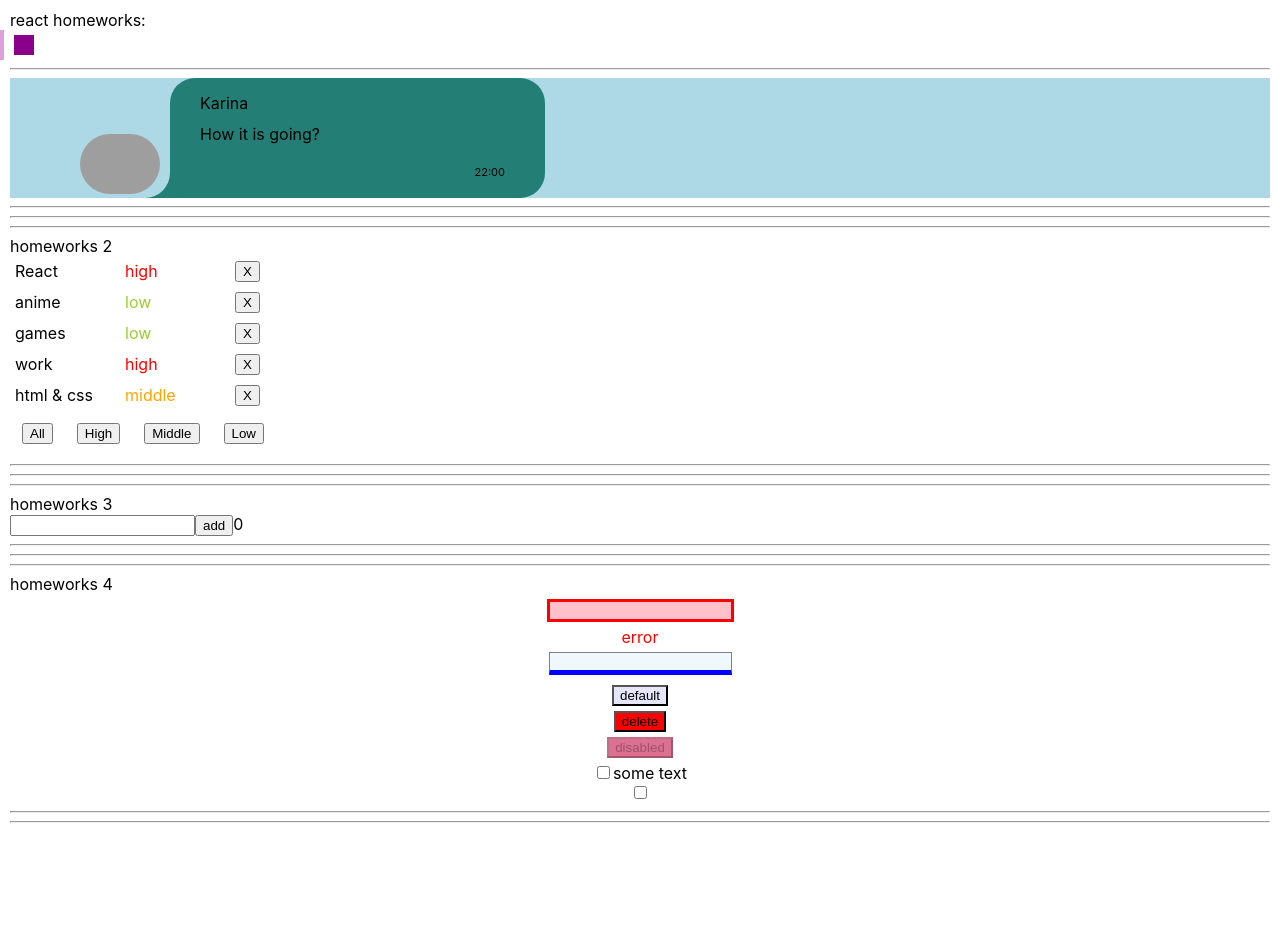
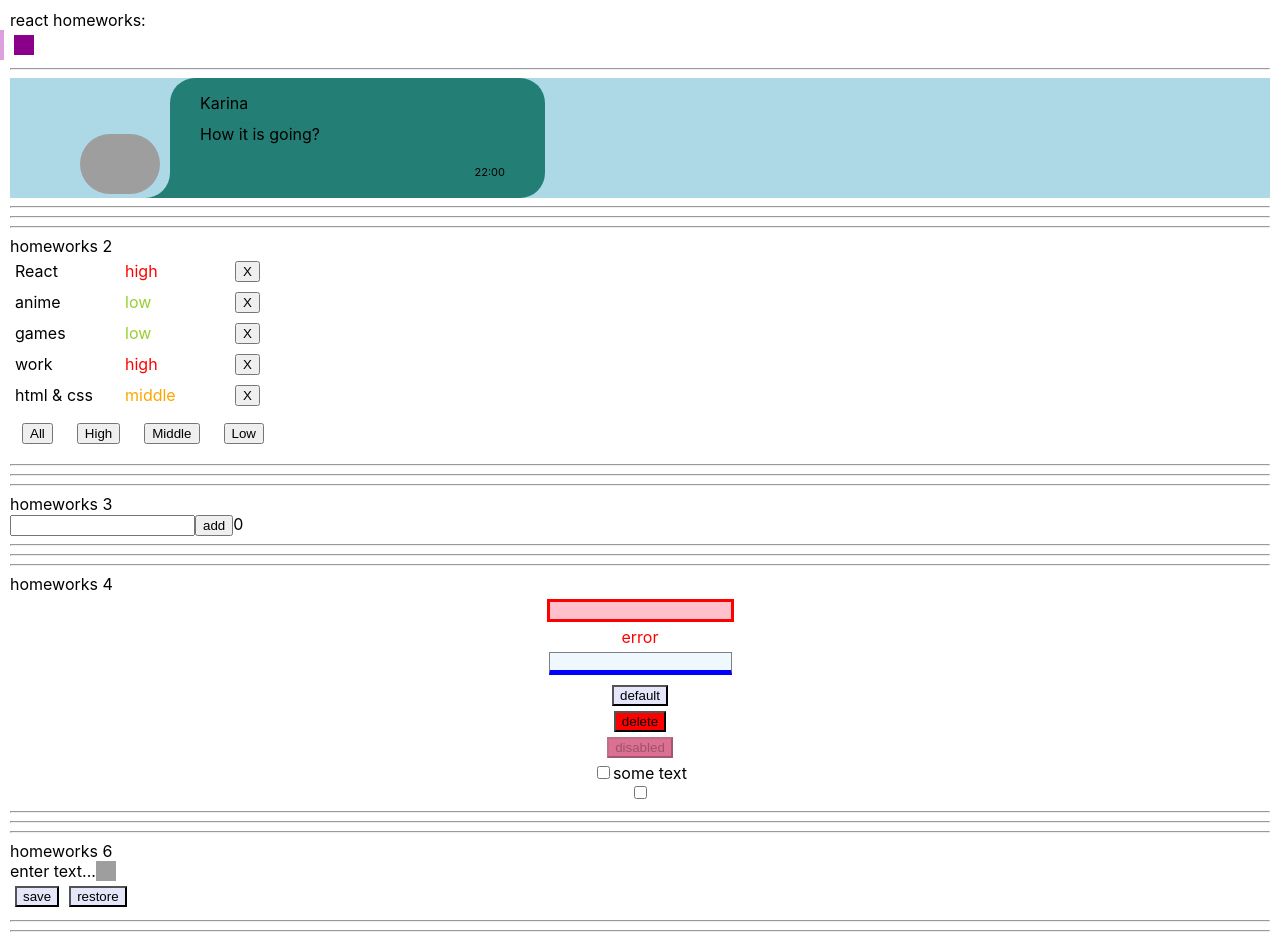
Before and after one commit to karinaOl/ignat_homeworks, a React (Create React App) app: page /#/pre-junior in a window 1280 px wide. Before the commit the page ends 841 px from the top, so only its background shows below. Built offline with nearby package versions, Linux system fonts and the light colour scheme; grey boxes are pictures that could not be loaded.

Commit message:
HW6 done

```diff
--- a/src/p1-main/m1-ui/u1-app/App.tsx
+++ b/src/p1-main/m1-ui/u1-app/App.tsx
@@ -1,12 +1,14 @@
 import React from 'react'
 import s from './App.module.css'
 import HW5 from "../../../p2-homeworks/h5/HW5";
+import HW6 from "../../../p2-homeworks/h6/HW6";
 
 function App() {
     return (
         <div className={s.App}>
             <div>react homeworks:</div>
             <HW5/>
+            <HW6/>
 
         </div>
     )
--- /dev/null
+++ b/src/p2-homeworks/h6/HW6.tsx
@@ -0,0 +1,40 @@
+import React, {useState} from 'react'
+import SuperEditableSpan from './common/c4-SuperEditableSpan/SuperEditableSpan'
+import SuperButton from '../h4/common/c2-SuperButton/SuperButton'
+import {restoreState, saveState} from './localStorage/localStorage'
+
+function HW6() {
+    const [value, setValue] = useState<string>('')
+
+    const save = () => {
+        saveState<string>('editable-span-value', value)
+    }
+    const restore = () => {
+        setValue(restoreState<string>('editable-span-value', ''));
+    }
+
+    return (
+        <div>
+            <hr/>
+            homeworks 6
+
+            {/*should work (должно работать)*/}
+            <div>
+                <SuperEditableSpan
+                    value={value}
+                    onChangeText={setValue}
+                    spanProps={{children: value ? undefined : 'enter text...'}}
+                />
+            </div>
+            <SuperButton onClick={save}>save</SuperButton>
+            <SuperButton onClick={restore}>restore</SuperButton>
+
+            <hr/>
+            {/*для личного творчества, могу проверить*/}
+            {/*<AlternativeSuperEditableSpan/>*/}
+            <hr/>
+        </div>
+    )
+}
+
+export default HW6
--- /dev/null
+++ b/src/p2-homeworks/h6/common/c4-SuperEditableSpan/SuperEditableSpan.module.css
@@ -0,0 +1,5 @@
+.spanEdit{
+    background: url("http://s1.iconbird.com/ico/2013/10/464/w512h5121380984696edit.png") right center no-repeat;
+    background-size: 20px 20px;
+    padding: 5px 20px 5px 0;
+}
--- /dev/null
+++ b/src/p2-homeworks/h6/common/c4-SuperEditableSpan/SuperEditableSpan.tsx
@@ -0,0 +1,78 @@
+import React, {DetailedHTMLProps, InputHTMLAttributes, HTMLAttributes, useState} from 'react'
+import SuperInputText from '../../../h4/common/c1-SuperInputText/SuperInputText'
+import s from './SuperEditableSpan.module.css'
+
+// тип пропсов обычного инпута
+type DefaultInputPropsType = DetailedHTMLProps<InputHTMLAttributes<HTMLInputElement>, HTMLInputElement>
+// тип пропсов обычного спана
+type DefaultSpanPropsType = DetailedHTMLProps<HTMLAttributes<HTMLSpanElement>, HTMLSpanElement>
+
+// здесь мы говорим что у нашего инпута будут такие же пропсы как у обычного инпута
+// (чтоб не писать value: string, onChange: ...; они уже все описаны в DefaultInputPropsType)
+type SuperEditableSpanType = DefaultInputPropsType & { // и + ещё пропсы которых нет в стандартном инпуте
+    onChangeText?: (value: string) => void
+    onEnter?: () => void
+    error?: string
+    spanClassName?: string
+
+    spanProps?: DefaultSpanPropsType // пропсы для спана
+}
+
+const SuperEditableSpan: React.FC<SuperEditableSpanType> = (
+    {
+        autoFocus, // игнорировать изменение этого пропса
+        onBlur,
+        onEnter,
+        spanProps,
+
+        ...restProps// все остальные пропсы попадут в объект restProps
+    }
+) => {
+    const [editMode, setEditMode] = useState<boolean>(false)
+    const {children, onDoubleClick, className, ...restSpanProps} = spanProps || {}
+
+    const onEnterCallback = () => {
+        setEditMode(false) // выключить editMode при нажатии Enter
+        onEnter && onEnter()
+    }
+    const onBlurCallback = (e: React.FocusEvent<HTMLInputElement>) => {
+        setEditMode(false) // выключить editMode при нажатии за пределами инпута
+
+        onBlur && onBlur(e)
+    }
+    const onDoubleClickCallBack = (e: React.MouseEvent<HTMLSpanElement, MouseEvent>) => {
+        setEditMode(true) // включить editMode при двойном клике
+
+        onDoubleClick && onDoubleClick(e)
+    }
+
+    const spanClassName = `${s.spanEdit} ${className}`
+
+    return (
+        <>
+            {editMode
+                ? (
+                    <SuperInputText
+                        autoFocus // пропсу с булевым значением не обязательно указывать true
+                        onBlur={onBlurCallback}
+                        onEnter={onEnterCallback}
+
+                        {...restProps} // отдаём инпуту остальные пропсы если они есть (value например там внутри)
+                    />
+                ) : (
+                    <span
+                        onDoubleClick={onDoubleClickCallBack}
+                        className={spanClassName}
+
+                        {...restSpanProps}
+                    >
+                        {/*если нет захардкодженного текста для спана, то значение инпута*/}
+                        {children || restProps.value}
+                    </span>
+                )
+            }
+        </>
+    )
+}
+
+export default SuperEditableSpan
--- /dev/null
+++ b/src/p2-homeworks/h6/localStorage/localStorage.ts
@@ -0,0 +1,27 @@
+// вот вам функция для сохранения объектов в память браузера
+// (данные в этом хранилище сохраняться даже при перезагрузке компа):
+export function saveState<T>(key: string, state: T) {
+    const stateAsString = JSON.stringify(state)
+    localStorage.setItem(key, stateAsString)
+}
+
+// и вот вам функция для получения сохранённого объекта в памяти браузера:
+export function restoreState<T>(key: string, defaultState: T) {
+    let state = defaultState
+    const stateAsString = localStorage.getItem(key)
+    if (stateAsString !== null) state = JSON.parse(stateAsString) as T
+    return state
+}
+
+// ---------------------------------------------------------------------------------------------------------------
+// пример использования:
+type StateType = {
+    x: string
+    y: number
+}
+
+// сохраняем объект типа StateType в ячейке 'test'
+saveState<StateType>('test', {x: 'A', y: 1})
+
+// получем в переменную state объект из ячейки 'test' или дэфолтный объект если ячейка пуста
+const state: StateType = restoreState<StateType>('test', {x: '', y: 0})
```
Also changed, not shown: src/p2-homeworks/h6/common/c4-SuperEditableSpan/AlternativeSuperEditableSpan.tsx (added, +9 -0 lines).
